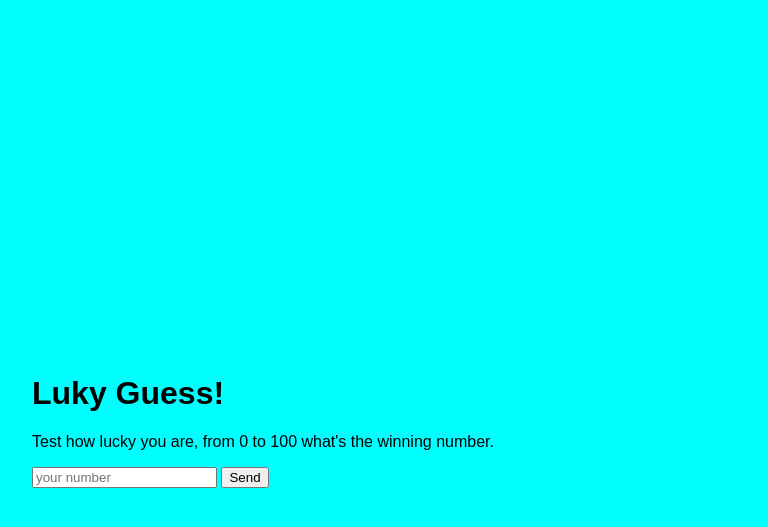
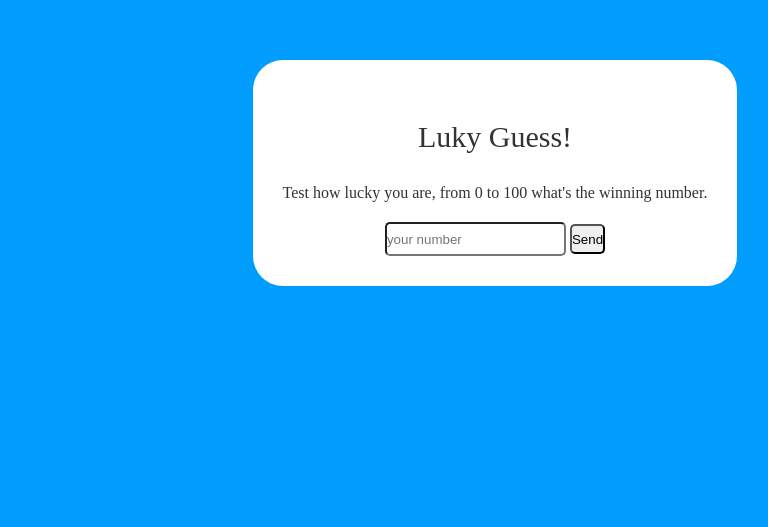
Before and after one commit to Vinniciuslopes/game1, a plain HTML site: page index.html in a window 1280 px wide. Shown: the part 227-754 px from the top of the page, without its empty margins (145-913 px from the left). Drawn offline with Linux system fonts and the light colour scheme.

Commit message:
add style

```diff
--- a/assets/css/style.css
+++ b/assets/css/style.css
@@ -1,13 +1,43 @@
 
+ *{
+    margin : 0;
+    padding: 0;
+ }
 
+ body {
+    min-height: 100vh;
+    display: flex;
+    align-items: center;
+    justify-content: center;
+    background-color: rgb(0, 157, 255);
+ }
 
-body{
-    font-family: Arial, Helvetica, sans-serif;
-    height: 100vw;
-    width: 100vh;
-    background-color: aqua;
-    display: flex;
-    flex-direction: row;
-    justify-content: center;
-    align-items: center;
-}
+ #content {
+    padding: 30px;
+    border-radius: 30px;
+    background-color: #fff;
+    text-align: center;
+
+ }
+ h1 {
+    font-size: 30px;
+    font-weight:  400;
+    color: #333;
+    padding: 30px;
+ }
+
+ p {
+    color:#333;
+
+ }
+ input {
+    border-radius: 5px;
+    margin-top: 20px;
+    height: 30px;
+ }
+
+ button {
+    border-radius: 5px;
+    margin-top: 20px;
+    height: 30px;
+ }
--- a/assets/js/script.js
+++ b/assets/js/script.js
@@ -28,7 +28,7 @@ function verifyNumber() {
         alert('number to be found is greater');
     }
     else{
-        alert('Congratulations you win on your third attempt !!')
+        alert('Congratulations you win !!')
     }
 
 }
--- a/index.html
+++ b/index.html
@@ -10,14 +10,14 @@
     <title>Lucky guess</title>
 </head>
 <body>
-   <div id="wapper">
+
     <div id="content">
       <h1>Luky Guess!</h1>
      <p>Test how lucky you are, from 0 to 100 what's the winning  number.</p>
      <input type="number" id="number" placeholder="your number">
      <button onclick="verifyNumber()">Send</button>
- </div>
-</div>
+   </div>
+
     <script src="assets/js/script.js"></script>
 </body>
 </html>
```
